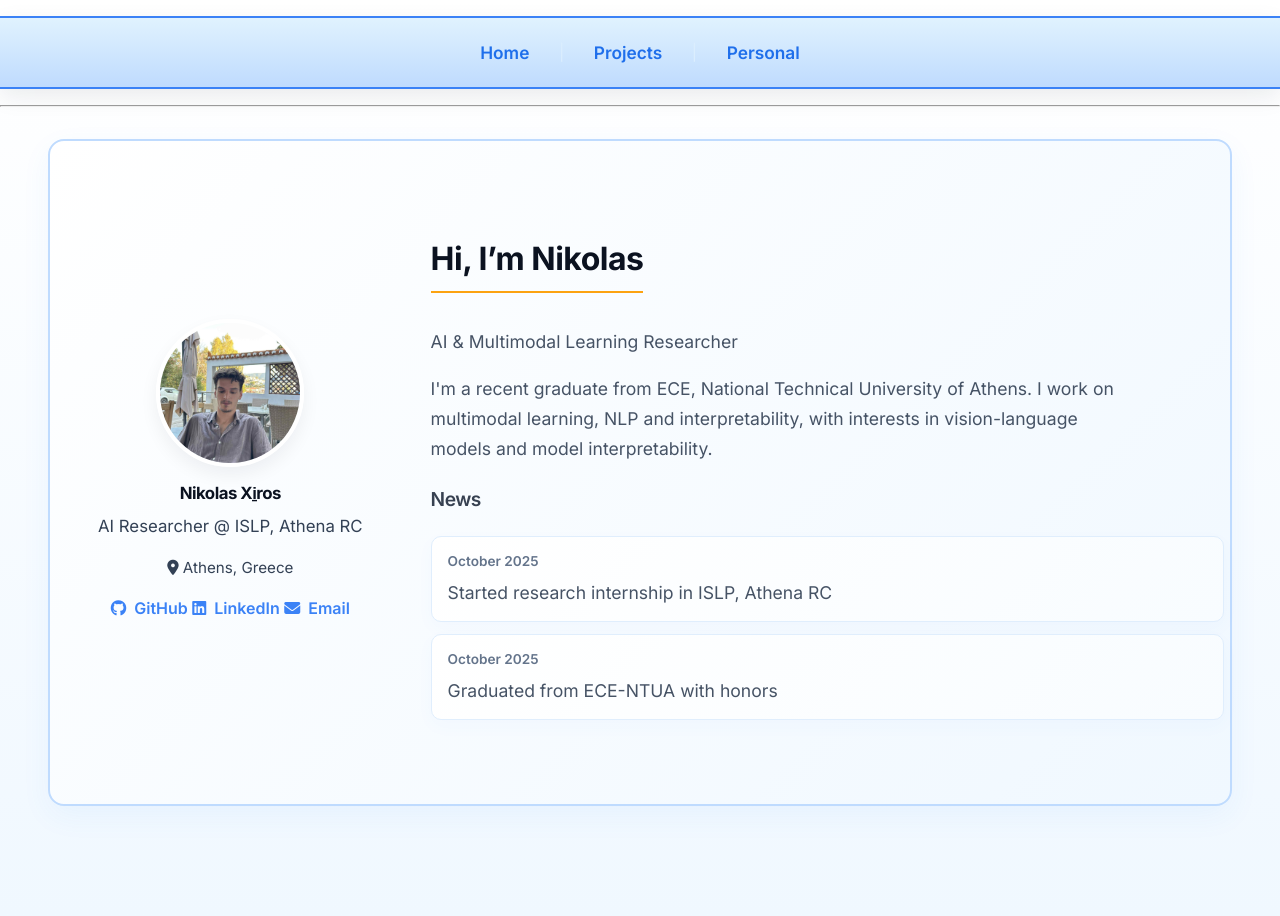
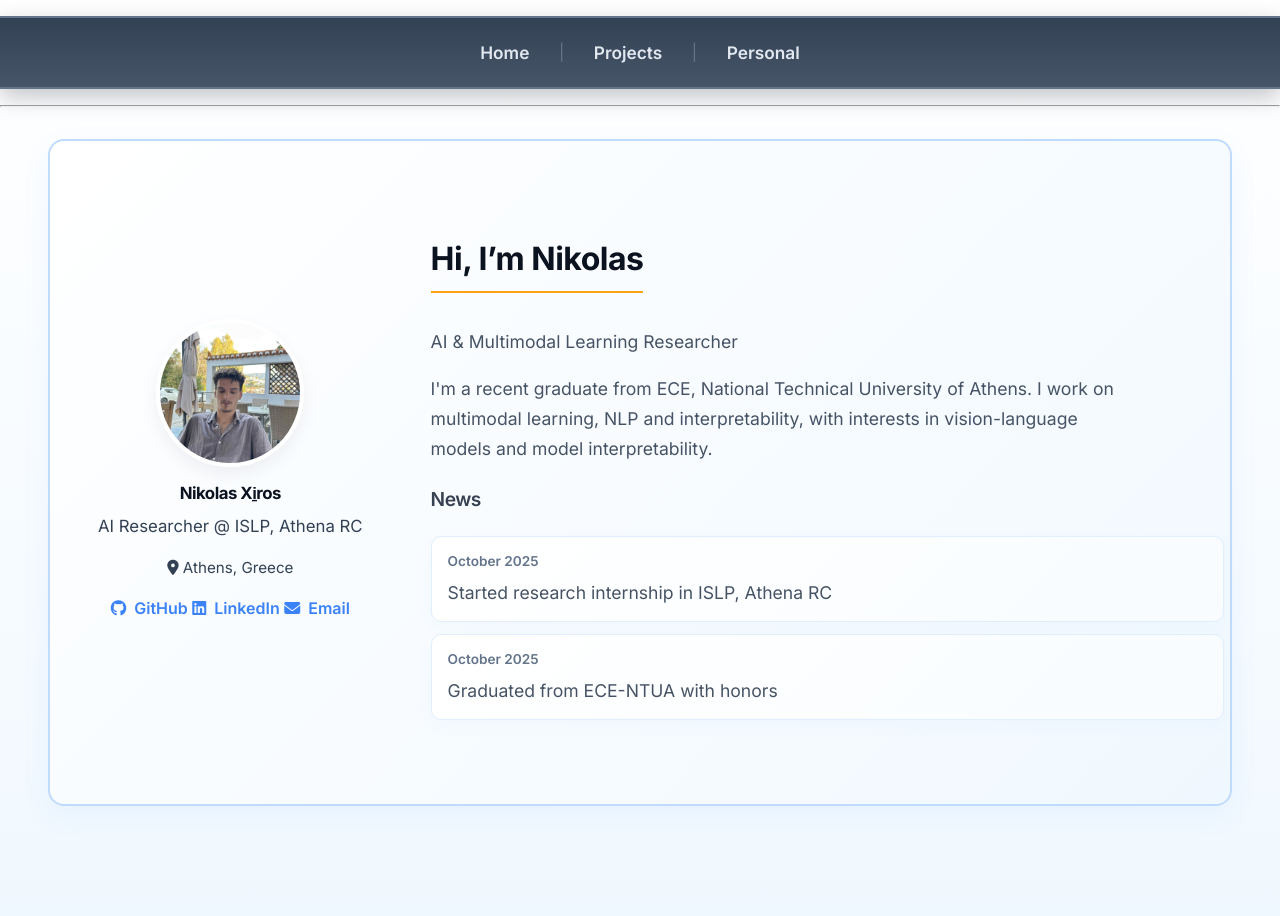
Before and after one commit to nickxir12/nickxir12.github.io, a Jekyll site: the page built from index.md, in a window 1280 px wide. Built offline with Jekyll 4.4.1, drawn with Linux system fonts in a browser that asks for light colours.

Commit message:
Redesign header with professional dark theme
- Reduced header height by decreasing padding from 3rem to 1.2rem
- Changed color scheme from light playful blue to dark professional slate
- Updated header background to dark gradient (#1e293b to #334155)
- Updated navigation bar to match with dark slate colors
- Changed text colors to light shades for better contrast on dark background
- Adjusted font sizes for more compact, professional appearance

```diff
--- a/assets/css/custom.css
+++ b/assets/css/custom.css
@@ -103,23 +103,23 @@ a.skip-to-content {
 ============================= */
 
 .page-header {
-  background: linear-gradient(135deg, var(--accent-blue-light), #eaf6ff) !important;
-  color: var(--heading) !important;
-  padding: 3rem 1.5rem;
+  background: linear-gradient(135deg, #1e293b 0%, #334155 100%) !important;
+  color: #f1f5f9 !important;
+  padding: 1.2rem 1.5rem;
   text-align: center;
-  border-bottom: 3px solid #3b82f6;
-  box-shadow: 0 4px 12px rgba(59,130,246,0.1);
+  border-bottom: 3px solid #475569;
+  box-shadow: 0 4px 12px rgba(15, 23, 42, 0.3);
 }
 .project-name {
-  font-size: 2.2rem;
+  font-size: 1.8rem;
   font-weight: 700;
-  margin-bottom: 0.5rem;
-  color: #0b1220 !important;
+  margin-bottom: 0.3rem;
+  color: #f1f5f9 !important;
 }
 
 .project-tagline {
-  font-size: 1.1rem;
-  color: #64748b !important;
+  font-size: 1rem;
+  color: #cbd5e1 !important;
   margin-top: 0;
 }
 
@@ -146,14 +146,14 @@ nav strong {
 /* Top navigation bar (centered nav links, name removed) */
 .top-nav {
   width: 100%;
-  background: linear-gradient(180deg, #e0f2fe 0%, #bfdbfe 100%);
+  background: linear-gradient(180deg, #334155 0%, #475569 100%);
   display: flex;
   justify-content: center;
   padding: 1rem 0;
   margin: 1rem 0;
-  box-shadow: 0 8px 22px rgba(15,23,36,0.08);
-  border-top: 2px solid #3b82f6;
-  border-bottom: 2px solid #3b82f6;
+  box-shadow: 0 8px 22px rgba(15,23,36,0.25);
+  border-top: 2px solid #64748b;
+  border-bottom: 2px solid #64748b;
 }
 .nav-links {
   margin: 0;
@@ -163,7 +163,7 @@ nav strong {
   width: auto;
 }
 .nav-links a {
-  color: #1f6feb;
+  color: #e2e8f0;
   margin: 0 0.9rem;
   font-weight: 600;
   text-decoration: none;
@@ -171,7 +171,7 @@ nav strong {
   padding: 0.25rem 0.5rem;
 }
 .nav-links .active { color: var(--accent-orange); }
-.nav-links .sep { color: #dbeefe; margin: 0 0.45rem; }
+.nav-links .sep { color: #64748b; margin: 0 0.45rem; }
 
 /* =============================
    HERO SECTION
```
